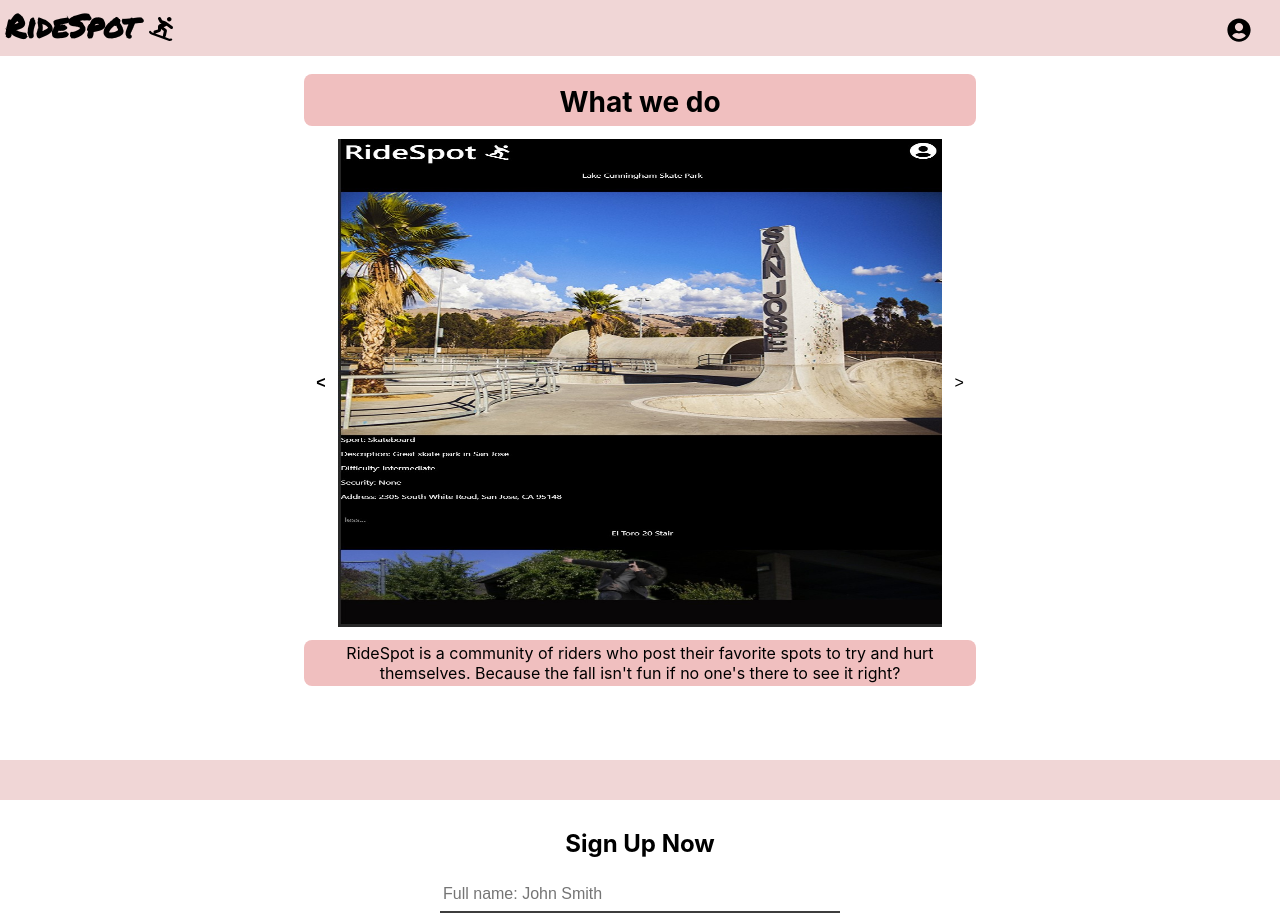
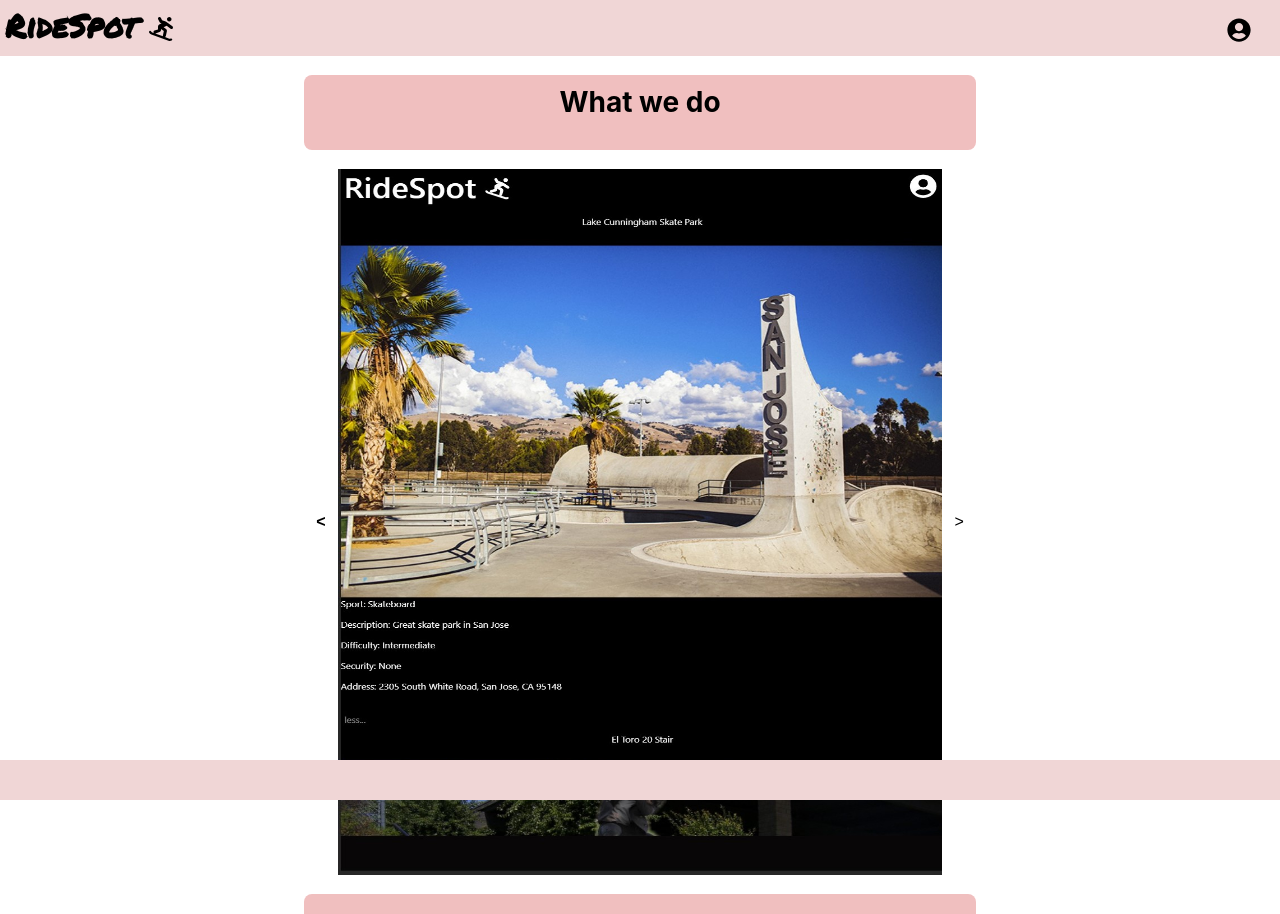
Before and after one commit to ArianPaymozd/RideSpot-client, a React (Create React App) app: page / in a window 1280 px wide. Shown: the top 914 px of the page. Built offline with nearby package versions, Linux system fonts and the light colour scheme; no server answers.

Commit message:
revision request

```diff
--- a/src/MainPaige/ImageSlider.js
+++ b/src/MainPaige/ImageSlider.js
@@ -43,17 +43,17 @@
     const caption = () => {
         if (index === 0) {
             return (
-          <p className="caption" >RideSpot is a community of riders who post their favorite spots to try and hurt themselves. Because the fall isn't fun if no one's there to see it right?</p>
+                <p>RideSpot is a community of riders who post their favorite spots to try and hurt themselves. Because the fall isn't fun if no one's there to see it right?</p>
             )
         }
         if (index === 1) {
             return (
-          <p className="caption" >Have somewhere you love to skate, bike, scooter, or rollerblade? Well dont keep it to yourself! Post it here and share it with the people. But make sure you add the security level and difficulty so we dont get arrested,  or you know... break everything.</p>
+                <p>Have somewhere you love to skate, bike, scooter, or rollerblade? Well dont keep it to yourself! Post it here and share it with the people. But make sure you add the security level and difficulty so we dont get arrested,  or you know... break everything.</p>
             )
         }
         if (index === 2) {
             return (
-          <p className="caption" >We all know the rail at your high school is amazing, but there still might be a better one out there right? With ride spot you can find that new rail and much more. Sort through our communities list of spots by sport, difficulty, and security level to discover your new favorite place to hurt yourself.</p>
+                <p>We all know the rail at your high school is amazing, but there still might be a better one out there right? With ride spot you can find that new rail and much more. Sort through our communities list of spots by sport, difficulty, and security level to discover your new favorite place to hurt yourself.</p>
             )
         }
     }
@@ -65,7 +65,7 @@
                 <button className="left-button" onClick={slideLeft}>{"<"}</button>
                 <img className="interface-img" src={images[index]} alt={index} />
                 <button className="right-button" onClick={slideRight}>{">"}</button>
-          {caption()}
+                <div className="caption">{caption()}</div>
             </div>
         )
     );
--- a/src/MainPaige/MainPage.css
+++ b/src/MainPaige/MainPage.css
@@ -10,7 +10,7 @@
     padding-bottom: 50px;
     display: grid;
     grid-template-columns: 2% 10% 76% 10% 2%;
-    grid-template-rows: .5% 1% 60% 1% 10%;
+    grid-template-rows: .5% 1% fit-content(60%) 1% 10%;
     grid-template-areas:
         ". . . . ."
         ". . . . ."
@@ -20,7 +20,7 @@
 }
 
 .slider {
-    height: 90%;
+    height: 100%;
     grid-area: slider;
     display: grid;
     grid-template-columns: 5% 90% 5%;
@@ -30,7 +30,7 @@
         ". . ."
         "buttonLeft img buttonRight"
         ". . ."
-        "caption caption caption";
+        "cap cap cap";
 }
 
 .register-title {
@@ -70,14 +70,14 @@
 }
 
 .caption {
-    grid-area: caption;
+    grid-area: cap;
     font-size: .9em;
     text-align: center;
     height: fit-content;
-    margin: 0;
     padding: 3px;
     background-color: rgb(44, 43, 43);
     border-radius: 8px;
+    overflow: auto;
 }
 
 .banner {
@@ -136,7 +136,21 @@
     font-size: x-large;
 }
 
+@media only screen and (max-width: 370px) {
+    .register-title {
+        font-size: 80%;
+    }
+
+    .slider {
+        height: 90%;
+    }
+}
+
 @media only screen and (min-width: 800px) {
+    .slider {
+        height: 100%;
+    }
+
     .signup-input {
         font-size: 100%;
         padding: 3px;
--- a/src/Utils/Utils.js
+++ b/src/Utils/Utils.js
@@ -2,7 +2,7 @@
 import { format as formatDate } from 'date-fns'
 import './Utils.css'
 
-export function NiceDate({ date, format='Do MMMM YYYY' }) {
+export function NiceDate({ date, format = 'Do MMMM YYYY' }) {
     return formatDate(date, format)
 }
 
--- a/src/services/idle-service.js
+++ b/src/services/idle-service.js
@@ -1,6 +1,6 @@
 let _timeoutId
 let _idleCallback = null
-let _notIdleEvents = ['mousedown', 'mousemove', 'keypress', 'scroll', 'touchstart' ]
+let _notIdleEvents = ['mousedown', 'mousemove', 'keypress', 'scroll', 'touchstart']
 let _FIVE_MINUTES_IN_MS = 5 * 60 * 1000
 
 const IdleService = {
--- a/src/services/token-service.js
+++ b/src/services/token-service.js
@@ -31,7 +31,7 @@
     },
     queueCallbackBeforeExpiry(callback) {
         const msUntilExpiry = TokenService._getMsUntilExpiry(
-          TokenService.readJwtToken()
+            TokenService.readJwtToken()
         )
         _timeoutId = setTimeout(callback, msUntilExpiry - _TEN_SECONDS_IN_MS)
     },
```
Also changed, not shown: src/App/App.js (+7 -7 lines), src/MainPaige/MainPage.js (+6 -6 lines), src/Utils/PrivateRoute.js (indentation only), src/Utils/PublicOnlyRoute.js (indentation only), src/services/auth-service.js (indentation only). Lines whose indentation alone changed are shown as unchanged.
